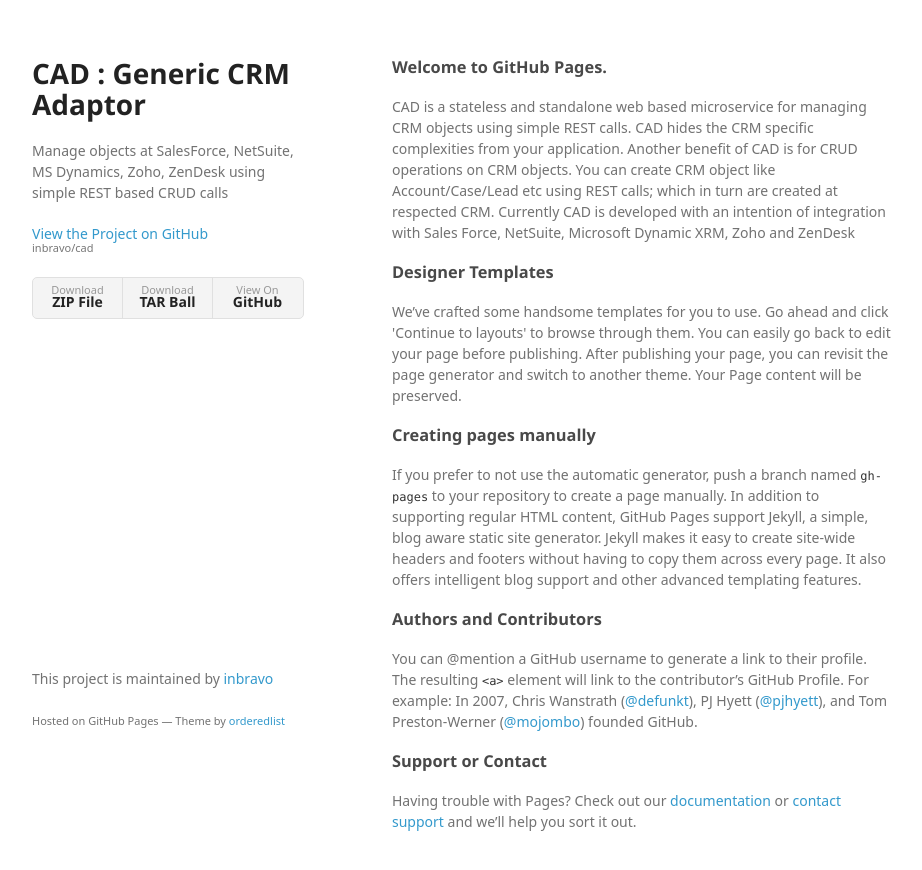
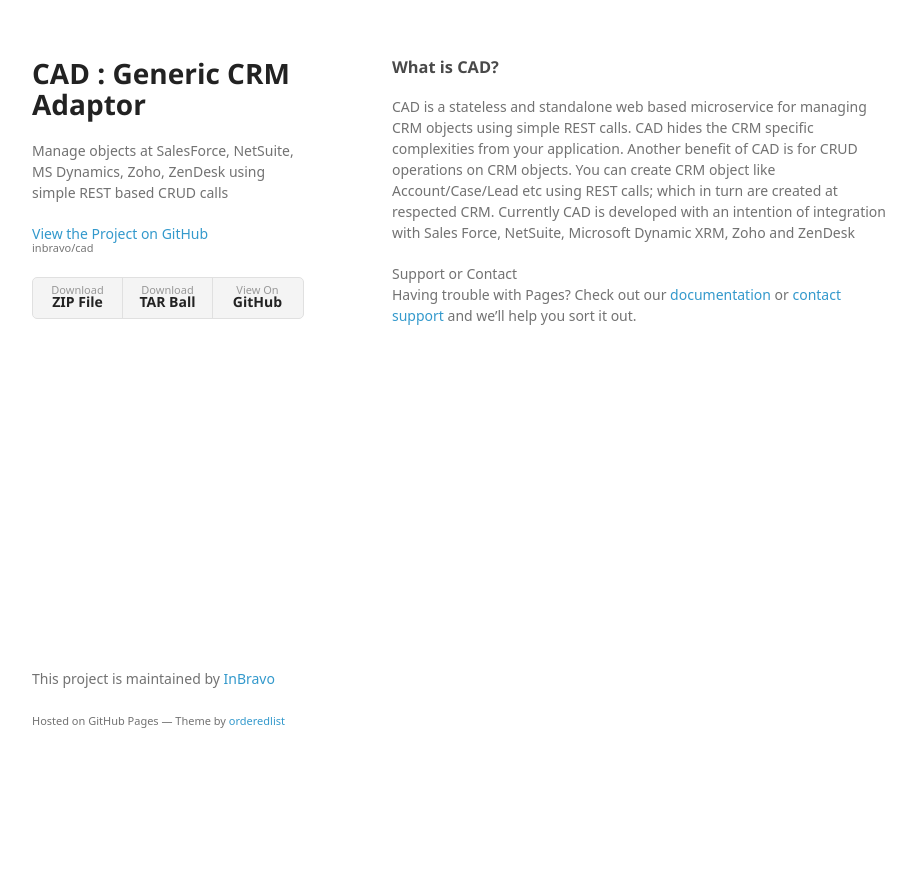
Before and after one commit to inbravo/scribe, a plain HTML site: page index.html in a window 1280 px wide. Shown: the whole page, without its empty margins (178-1100 px from the left). After the commit the page ends 800 px from the top, so only its background shows below. Drawn offline with Linux system fonts and the light colour scheme; a web font is replaced by a local one.

Commit message:
index++
index++

```diff
--- a/index.html
+++ b/index.html
@@ -29,32 +29,16 @@
       </header>
       <section>
         <h3>
-<a id="welcome-to-github-pages" class="anchor" href="#welcome-to-github-pages" aria-hidden="true"><span aria-hidden="true" class="octicon octicon-link"></span></a>Welcome to GitHub Pages.</h3>
+<a id="welcome-to-github-pages" class="anchor" href="#welcome-to-github-pages" aria-hidden="true"><span aria-hidden="true" class="octicon octicon-link"></span></a>What is CAD?</h3>
 
 <p>CAD is a stateless and standalone web based microservice for managing CRM objects using simple REST calls. CAD hides the CRM specific complexities from your application. Another benefit of CAD is for CRUD operations on CRM objects. You can create CRM object like Account/Case/Lead etc using REST calls; which in turn are created at respected CRM. Currently CAD is developed with an intention of integration with Sales Force, NetSuite, Microsoft Dynamic XRM, Zoho and ZenDesk</p>
 
-<h3>
-<a id="designer-templates" class="anchor" href="#designer-templates" aria-hidden="true"><span aria-hidden="true" class="octicon octicon-link"></span></a>Designer Templates</h3>
-
-<p>We’ve crafted some handsome templates for you to use. Go ahead and click 'Continue to layouts' to browse through them. You can easily go back to edit your page before publishing. After publishing your page, you can revisit the page generator and switch to another theme. Your Page content will be preserved.</p>
-
-<h3>
-<a id="creating-pages-manually" class="anchor" href="#creating-pages-manually" aria-hidden="true"><span aria-hidden="true" class="octicon octicon-link"></span></a>Creating pages manually</h3>
-
-<p>If you prefer to not use the automatic generator, push a branch named <code>gh-pages</code> to your repository to create a page manually. In addition to supporting regular HTML content, GitHub Pages support Jekyll, a simple, blog aware static site generator. Jekyll makes it easy to create site-wide headers and footers without having to copy them across every page. It also offers intelligent blog support and other advanced templating features.</p>
-
-<h3>
-<a id="authors-and-contributors" class="anchor" href="#authors-and-contributors" aria-hidden="true"><span aria-hidden="true" class="octicon octicon-link"></span></a>Authors and Contributors</h3>
-
-<p>You can @mention a GitHub username to generate a link to their profile. The resulting <code>&lt;a&gt;</code> element will link to the contributor’s GitHub Profile. For example: In 2007, Chris Wanstrath (<a href="https://github.com/defunkt" class="user-mention">@defunkt</a>), PJ Hyett (<a href="https://github.com/pjhyett" class="user-mention">@pjhyett</a>), and Tom Preston-Werner (<a href="https://github.com/mojombo" class="user-mention">@mojombo</a>) founded GitHub.</p>
-
-<h3>
 <a id="support-or-contact" class="anchor" href="#support-or-contact" aria-hidden="true"><span aria-hidden="true" class="octicon octicon-link"></span></a>Support or Contact</h3>
 
 <p>Having trouble with Pages? Check out our <a href="https://help.github.com/pages">documentation</a> or <a href="https://github.com/contact">contact support</a> and we’ll help you sort it out.</p>
       </section>
       <footer>
-        <p>This project is maintained by <a href="https://github.com/inbravo">inbravo</a></p>
+        <p>This project is maintained by <a href="https://github.com/inbravo">InBravo</a></p>
         <p><small>Hosted on GitHub Pages &mdash; Theme by <a href="https://github.com/orderedlist">orderedlist</a></small></p>
       </footer>
     </div>
```
